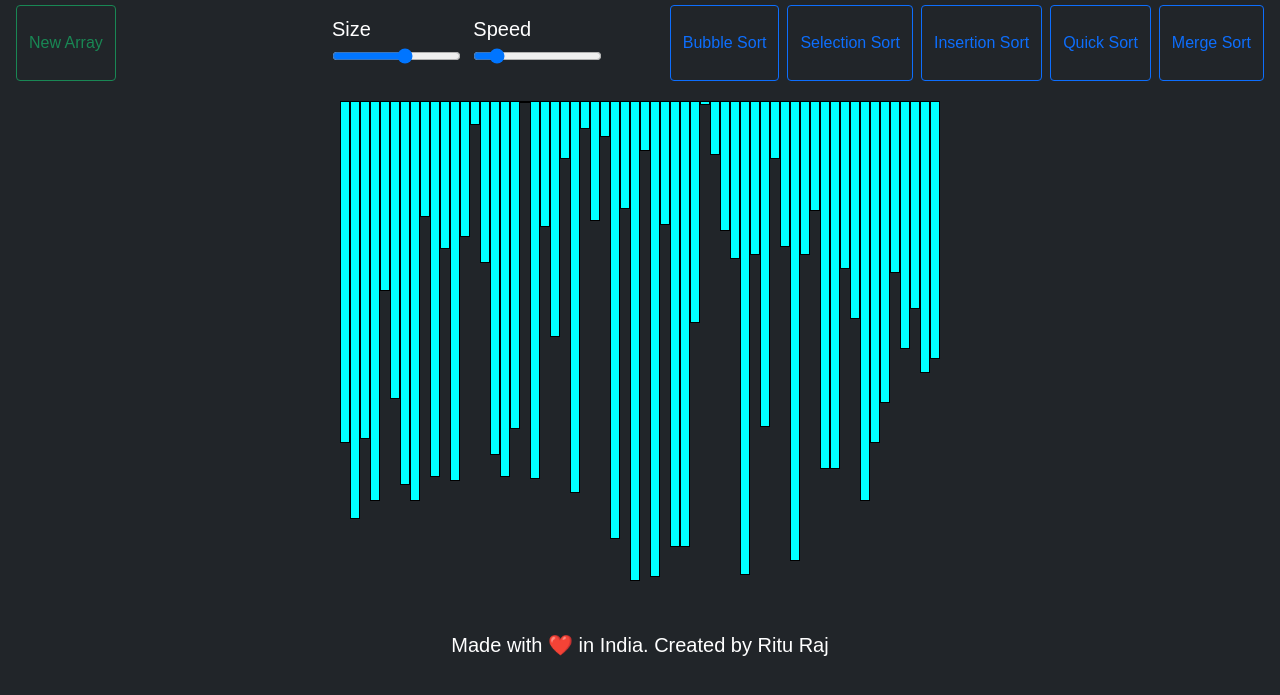
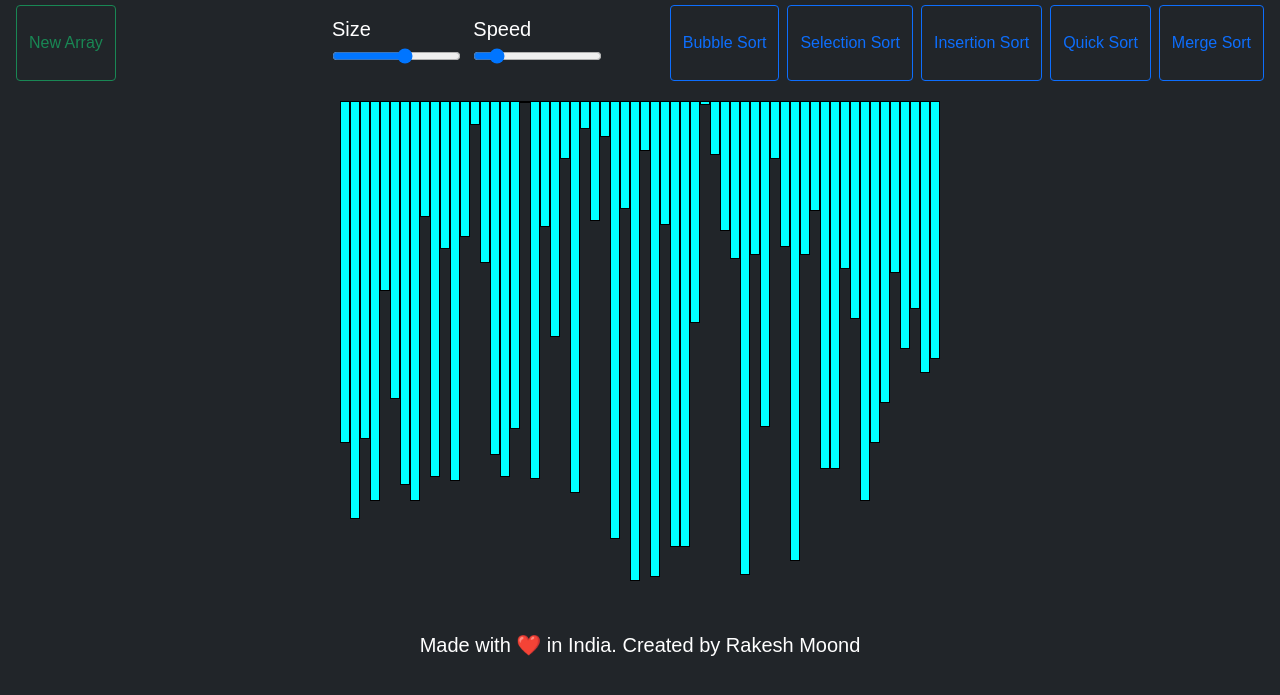
Before and after one commit to Rakeshmoond/sortingvisualizer, a plain HTML site: page index.html in a window 1280 px wide. Shown: the part 67-762 px from the top of the page. Drawn offline with nearby package versions, Linux system fonts and the light colour scheme.

Commit message:
Update index.html

```diff
--- a/index.html
+++ b/index.html
@@ -47,6 +47,6 @@
 
 </body>
 <footer>
-  Made with ❤️ in India. Created by Ritu Raj
+  Made with ❤️ in India. Created by Rakesh Moond
 </footer>
 </html>
```
